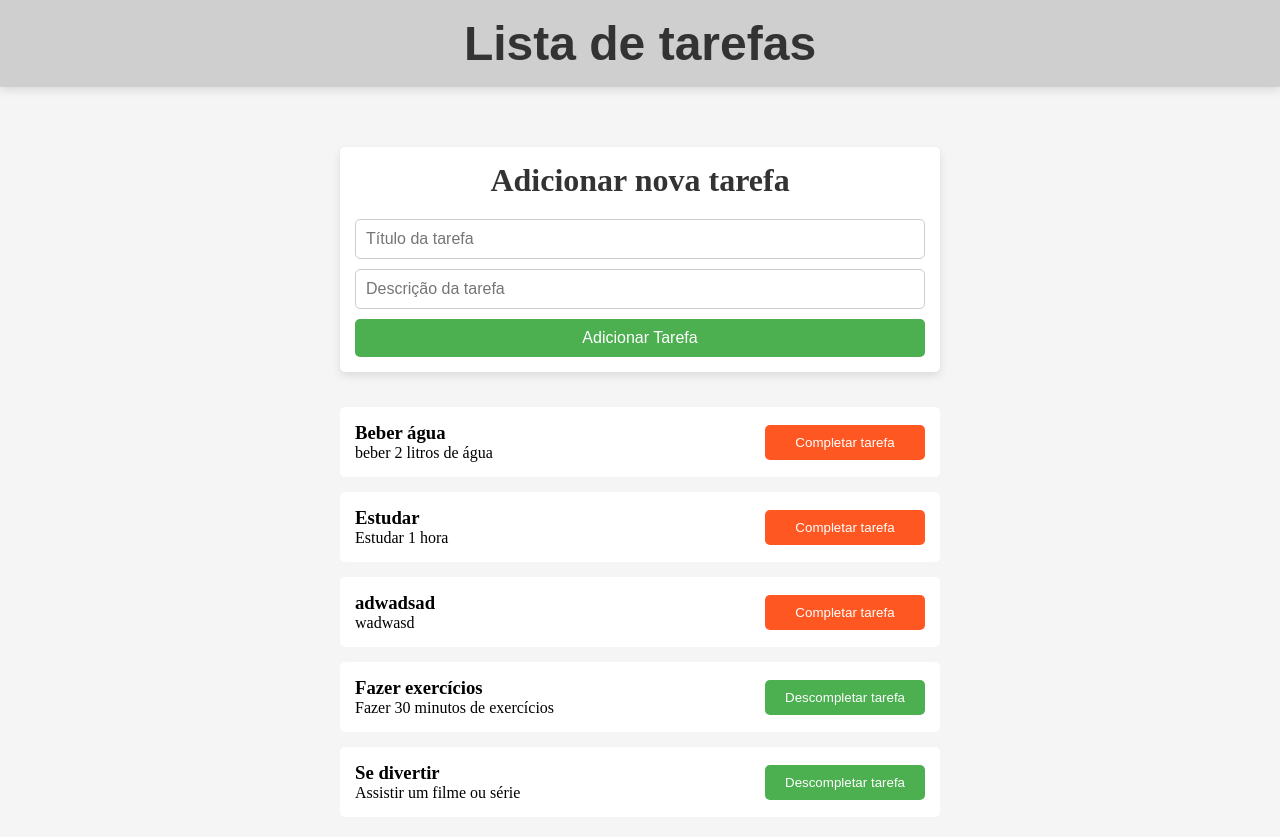
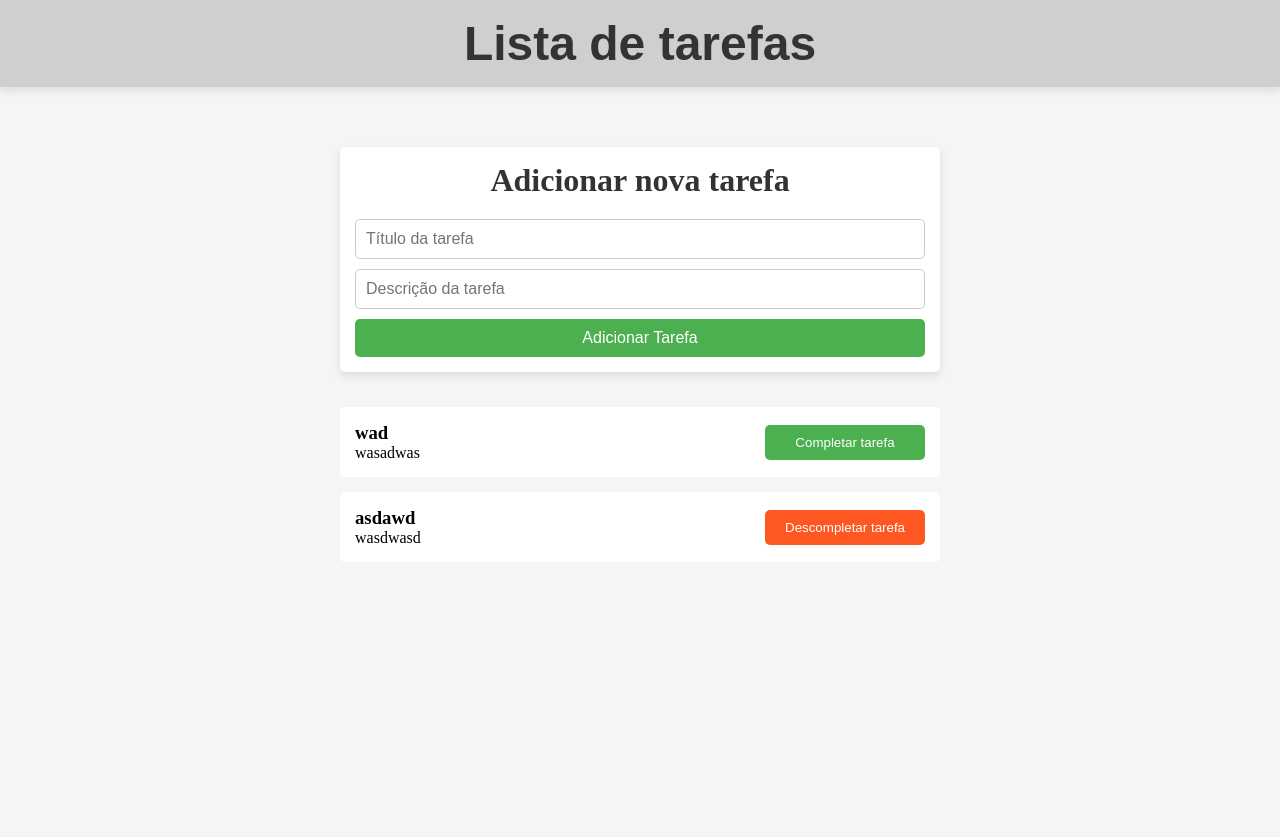
Before and after one commit to gabrieldavilapedro/To-do-list-web-server, a React (Vite) app: page / in a window 1280 px wide. After the commit the page ends 800 px from the top, so only its background shows below. Built offline with nearby package versions, Linux system fonts and the light colour scheme; data requests are answered from the project's data file.

Commit message:
fix: refactoring and redoing logic

```diff
--- a/db/db.json
+++ b/db/db.json
@@ -1,33 +1,15 @@
 {
   "tasks": [
     {
-      "id": 1,
-      "title": "Beber água",
-      "description": "beber 2 litros de água",
-      "check": false
-    },
-    {
-      "id": 2,
-      "title": "Fazer exercícios",
-      "description": "Fazer 30 minutos de exercícios",
+      "id": "a54c",
+      "title": "asdawd",
+      "description": "wasdwasd",
       "check": true
     },
     {
-      "id": 3,
-      "title": "Estudar",
-      "description": "Estudar 1 hora",
-      "check": false
-    },
-    {
-      "id": 4,
-      "title": "Se divertir",
-      "description": "Assistir um filme ou série",
-      "check": true
-    },
-    {
-      "id": "a307",
-      "title": "adwadsad",
-      "description": "wadwasd",
+      "id": "e38d",
+      "title": "wad",
+      "description": "wasadwas",
       "check": false
     }
   ]
--- a/src/components/completingTask/completingTask.css
+++ b/src/components/completingTask/completingTask.css
@@ -1,4 +1,20 @@
 .completed {
+    background-color: #FF5722;
+    color: white;
+    border: none;
+    padding: 10px 20px;
+    border-radius: 5px;
+    cursor: pointer;
+    transition: background-color 0.8s;
+    width: 160px;
+}
+
+.completed:hover {
+    background-color: #e64a19;
+
+}
+
+.not-completed {
     background-color: #4CAF50;
     color: white;
     border: none;
@@ -9,21 +25,6 @@
     width: 160px;
 }
 
-.completed:hover {
+.not-completed:hover {
     background-color: #45a049;
 }
-
-.not-completed {
-    background-color: #FF5722;
-    color: white;
-    border: none;
-    padding: 10px 20px;
-    border-radius: 5px;
-    cursor: pointer;
-    transition: background-color 0.8s;
-    width: 160px;
-}
-
-.not-completed:hover {
-    background-color: #e64a19;
-}
--- a/src/components/completingTask/index.jsx
+++ b/src/components/completingTask/index.jsx
@@ -1,30 +1,25 @@
-import  { useState } from 'react';
 import './completingTask.css';
 import PropTypes from 'prop-types';
 
-        const CompletingTask = ({ checked }) => {
-            const [isChecked, setIsChecked] = useState(checked);
-
-            const handleButtonClick = () => {
-                setIsChecked(!isChecked);
-                // chamar a API para atualizar o estado da tarefa
-            };
+        const CompletingTask = ({ checked, id, toggleCheck}) => {
 
             return (
                 <div>
                 <button
-                    onClick={handleButtonClick}
-                    className={isChecked ? 'completed' : 'not-completed'}
+                    onClick={()=> toggleCheck(id, !checked)}
+                    className={checked ? 'completed' : 'not-completed'}
                 >
-                    {!isChecked ? 'Completar tarefa' : 'Descompletar tarefa'}
+                    {!checked ? 'Completar tarefa' : 'Descompletar tarefa'}
                 </button>
             </div>
             );
         };
 
         CompletingTask.propTypes = {
-            id: PropTypes.number.isRequired,
+            id: PropTypes.string.isRequired,
             checked: PropTypes.bool.isRequired,
+            toggleCheck: PropTypes.func.isRequired,
+
         };
 
         export default CompletingTask;
--- a/src/components/renderTasks/index.jsx
+++ b/src/components/renderTasks/index.jsx
@@ -35,6 +35,30 @@ const RenderTasks = () => {
         .catch(error => console.log(error));
     };
 
+    const toggleCheck = (id, check) => {
+        const newTasks = tasks.map(task => {
+            if (task.id !== id) return task;
+
+            return {
+                ...task,
+                check
+            };
+        });
+        setTasks(newTasks);
+
+        const task = tasks.find(task => task.id === id);
+
+        fetch(`http://localhost:3001/tasks/${id}`, {
+            method: 'PUT',
+            headers: {
+                'Content-Type': 'application/json'
+            },
+            body: JSON.stringify({ ...task, check })
+        })
+        .then(() => setTasks(newTasks))
+        .catch(error => console.log(error));
+    }
+
     const sortedTasks = tasks.sort((a, b) => a.check - b.check);
 
     return (
@@ -48,7 +72,7 @@ const RenderTasks = () => {
                             <p>{task.description}</p>
                         </div>
                         <div className='interactive'>
-                            <CompletingTask checked={task.check} />
+                            <CompletingTask id={task.id}checked={task.check} toggleCheck={toggleCheck}/>
                         </div>
                     </div>
                 ))}
```
